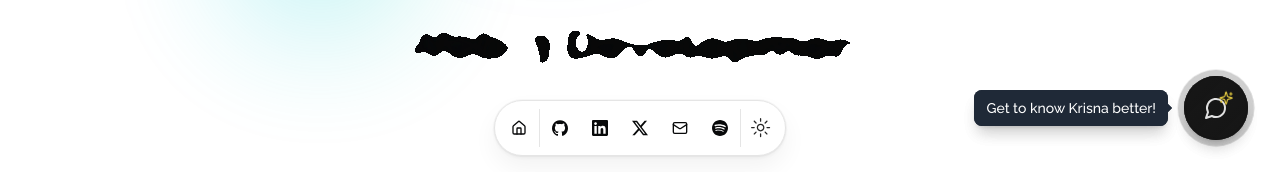
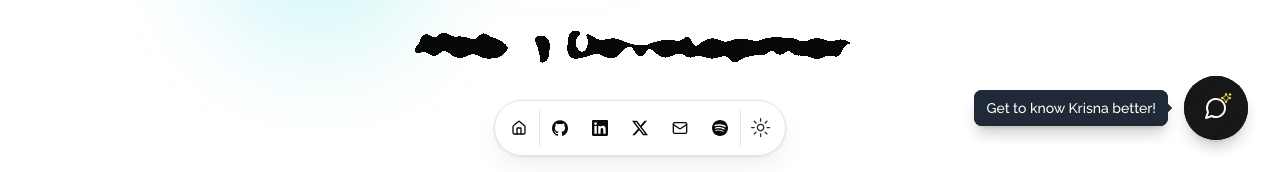
Before and after one commit to KrisnaPutraP/portofolio, a Next.js app: page / in a window 1280 px wide. Shown: the part 628-800 px from the top of the page. Built offline with nearby package versions, Linux system fonts and the light colour scheme.

Commit message:
fix: Remove pulsing animation in the chatbot

```diff
--- a/src/components/Chat/chat-interface.tsx
+++ b/src/components/Chat/chat-interface.tsx
@@ -156,19 +156,16 @@ export const ChatInterface = ({ isOpen, onClose }: ChatInterfaceProps) => {
                     <div className="size-10 bg-gradient-to-br from-primary to-primary/80 rounded-full flex items-center justify-center shadow-lg">
                       <BotIcon className="size-5 text-primary-foreground" />
                     </div>
-                    <motion.div
-                      className="absolute -top-1 -right-1"
-                      animate={{ scale: [1, 1.2, 1] }}
-                      transition={{ duration: 2, repeat: Number.POSITIVE_INFINITY }}
-                    >
+                    {/* Simplified AI indicator - no animation for mobile performance */}
+                    <div className="absolute -top-1 -right-1">
                       <SparklesIcon className="size-3 text-yellow-400" />
-                    </motion.div>
+                    </div>
                     <div className="absolute -bottom-0.5 -right-0.5 size-3 bg-green-500 rounded-full border-2 border-white dark:border-gray-900 shadow-sm" />
                   </div>
                   <div>
                     <h3 className="font-bold text-base text-foreground">Krisna&apos;s AI Assistant</h3>
                     <p className="text-xs text-muted-foreground flex items-center gap-1">
-                      <div className="size-2 bg-green-500 rounded-full animate-pulse" />
+                      <div className="size-2 bg-green-500 rounded-full" />
                       Online & ready to help
                     </p>
                   </div>
@@ -184,9 +181,9 @@ export const ChatInterface = ({ isOpen, onClose }: ChatInterfaceProps) => {
                   {messages.map((message, index) => (
                     <motion.div
                       key={message.id}
-                      initial={{ opacity: 0, y: 20, scale: 0.95 }}
-                      animate={{ opacity: 1, y: 0, scale: 1 }}
-                      transition={{ delay: index * 0.1 }}
+                      initial={{ opacity: 0, y: 10 }}
+                      animate={{ opacity: 1, y: 0 }}
+                      transition={{ delay: index * 0.05, duration: 0.3 }}
                       className={`flex gap-3 ${message.role === "user" ? "flex-row-reverse" : ""}`}
                     >
                       <div
@@ -239,7 +236,7 @@ export const ChatInterface = ({ isOpen, onClose }: ChatInterfaceProps) => {
                     </motion.div>
                   )}
 
-                  {/* Loading indicator */}
+                  {/* Loading indicator - simplified animation */}
                   {isLoading && (
                     <motion.div
                       initial={{ opacity: 0, y: 10 }}
@@ -251,9 +248,9 @@ export const ChatInterface = ({ isOpen, onClose }: ChatInterfaceProps) => {
                       </div>
                       <div className="bg-gradient-to-br from-gray-100 to-gray-50 dark:from-gray-800 dark:to-gray-700 p-3 rounded-2xl rounded-bl-md border border-gray-200/50 dark:border-gray-600/50">
                         <div className="flex gap-1">
-                          <div className="size-2 bg-primary/60 rounded-full animate-bounce" />
-                          <div className="size-2 bg-primary/60 rounded-full animate-bounce delay-100" />
-                          <div className="size-2 bg-primary/60 rounded-full animate-bounce delay-200" />
+                          <div className="size-2 bg-primary/60 rounded-full animate-pulse" />
+                          <div className="size-2 bg-primary/60 rounded-full animate-pulse" style={{ animationDelay: '0.1s' }} />
+                          <div className="size-2 bg-primary/60 rounded-full animate-pulse" style={{ animationDelay: '0.2s' }} />
                         </div>
                       </div>
                     </motion.div>
--- a/src/components/Chat/chatbot-fab.tsx
+++ b/src/components/Chat/chatbot-fab.tsx
@@ -62,20 +62,16 @@ export const ChatbotFAB = () => {
                 className="relative"
               >
                 <MessageCircleIcon className="size-6 text-primary-foreground" />
-                {/* AI indicator */}
-                <motion.div
-                  className="absolute -top-1 -right-1"
-                  animate={{ scale: [1, 1.2, 1] }}
-                  transition={{ duration: 2, repeat: Number.POSITIVE_INFINITY }}
-                >
+                {/* AI indicator - simplified for mobile performance */}
+                <div className="absolute -top-1 -right-1">
                   <SparklesIcon className="size-3 text-yellow-300" />
-                </motion.div>
+                </div>
               </motion.div>
             )}
           </AnimatePresence>
 
-          {/* Pulse effect */}
-          <div className="absolute inset-0 rounded-full bg-primary/20 animate-ping opacity-75 group-hover:opacity-0 transition-opacity duration-300" />
+          {/* Subtle glow effect instead of ping animation */}
+          <div className="absolute inset-0 rounded-full bg-primary/10 opacity-0 group-hover:opacity-100 transition-opacity duration-500" />
         </Button>
 
         {/* Tooltip */}
```
